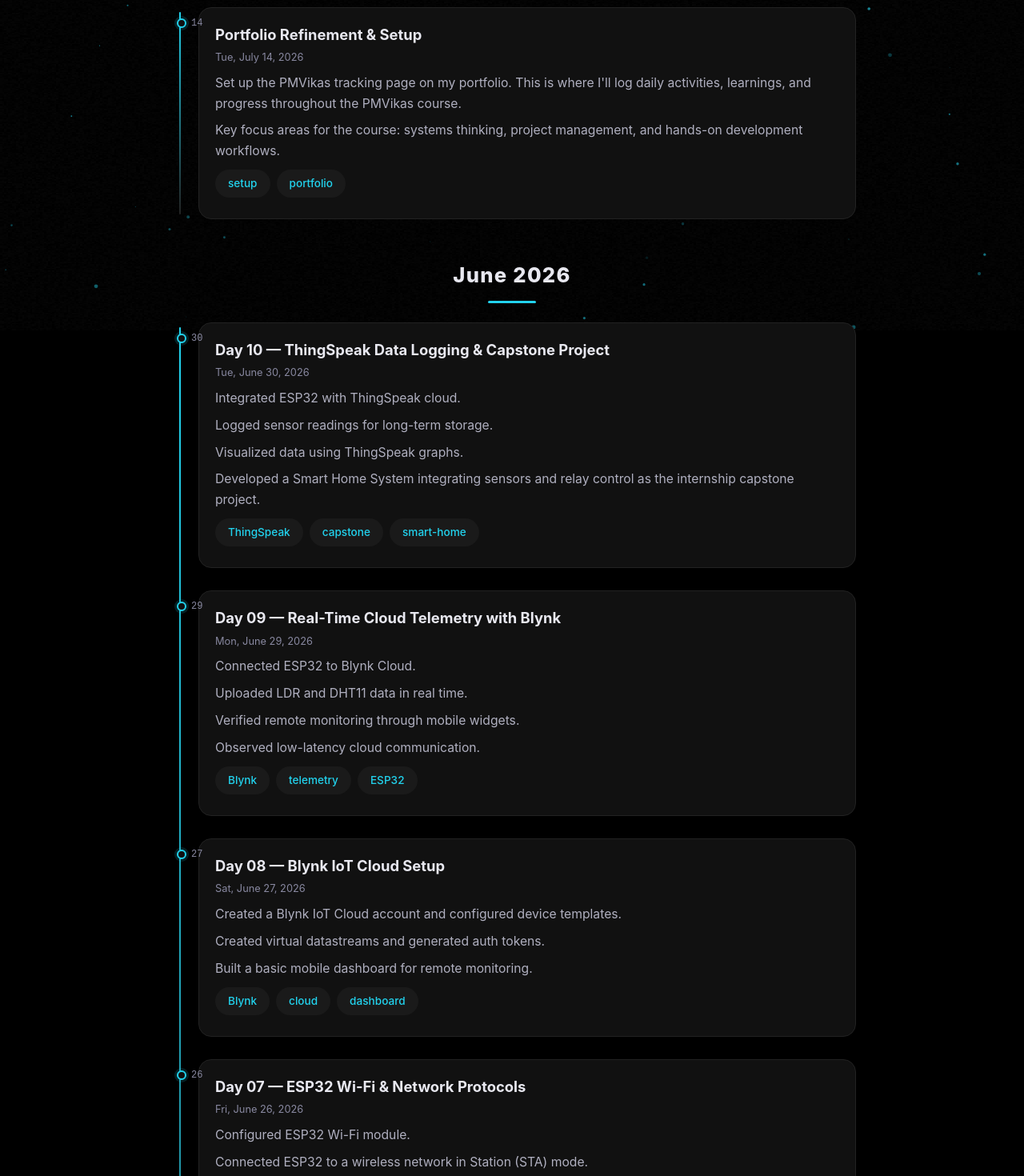
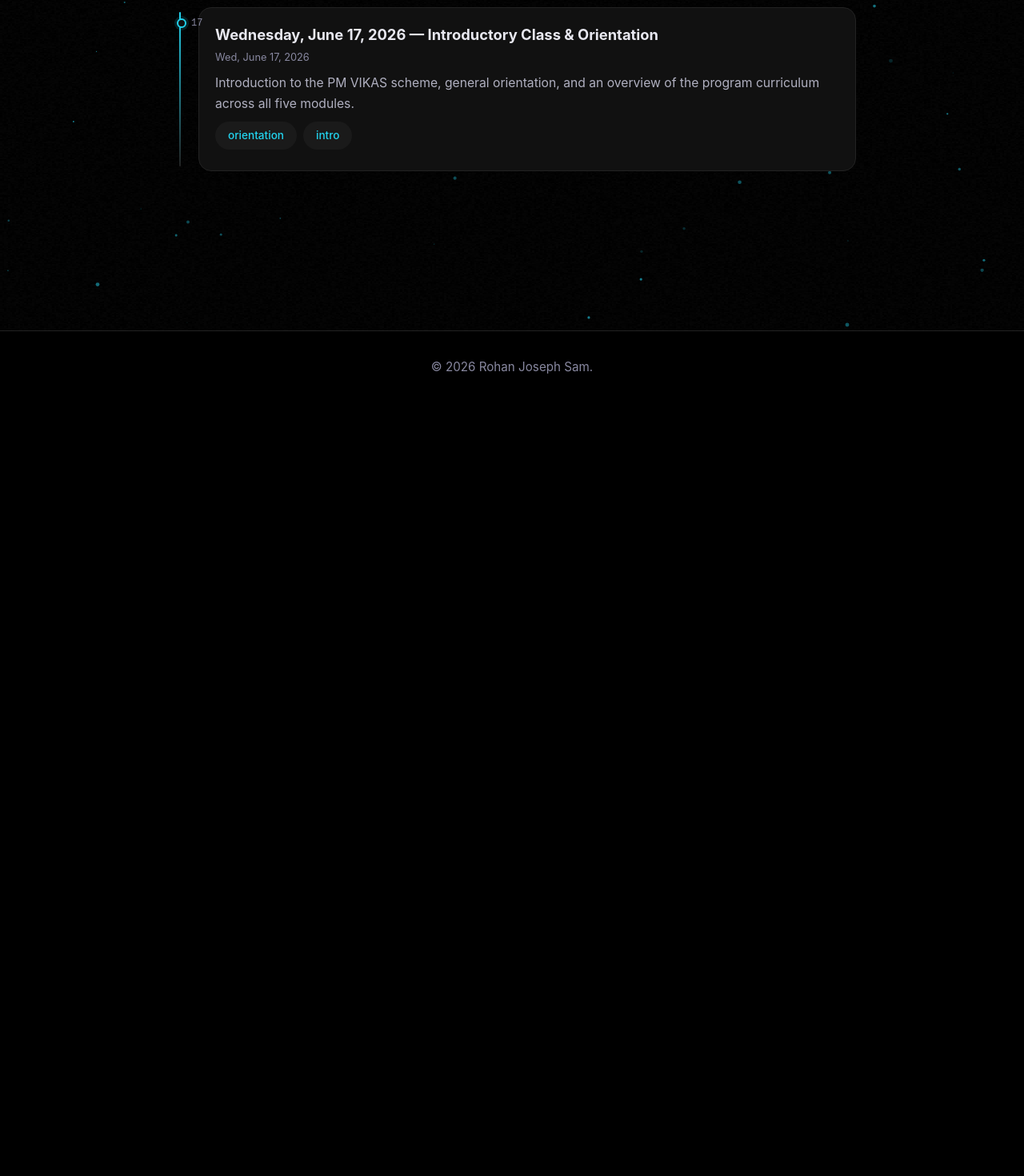
Before and after one commit to Phiraien/Portfolio, a React (Vite) app: page /Portfolio/pmvikas in a window 1280 px wide. Shown: the part 387-1857 px from the top of the page at 80% size. After the commit the page ends 891 px from the top, so only its background shows below. Built offline with nearby package versions, Linux system fonts and the light colour scheme.

Commit message:
chore: reset pmvikas daily log with Jun 17 orientation entry

```diff
--- a/src/data/pmvikas.js
+++ b/src/data/pmvikas.js
@@ -4,82 +4,11 @@
 
 const pmvikasEntries = [
   {
-    date: "2026-07-14",
-    title: "Portfolio Refinement & Setup",
-    content: `Set up the PMVikas tracking page on my portfolio. This is where I'll log daily activities, learnings, and progress throughout the PMVikas course.
-
-Key focus areas for the course: systems thinking, project management, and hands-on development workflows.`,
-    tags: ["setup", "portfolio"],
-  },
-  {
-    date: "2026-06-19",
-    title: "Day 01 — Introduction to IoT & Ecosystem",
+    date: "2026-06-17",
+    title: "Wednesday, June 17, 2026 — Introductory Class & Orientation",
     content:
-      "Inauguration of the PM-VIKAS IoT Assistant Training Program.\nIntroduction to IoT ecosystem, nodes, and device-to-cloud architecture.\nOverview of smart cities, smart grids, and real-world IoT applications.\nStudied communication layers used in IoT systems.",
-    tags: ["IoT", "overview"],
-  },
-  {
-    date: "2026-06-20",
-    title: "Day 02 — Microcontroller Architectures & Arduino IDE",
-    content:
-      "Studied Arduino Uno and ESP32 architectures.\nInstalled and configured Arduino IDE.\nLearned board and port configuration.\nWrote basic C/C++ programs and uploaded LED Blink to the board.",
-    tags: ["Arduino", "ESP32", "C/C++"],
-  },
-  {
-    date: "2026-06-22",
-    title: "Day 03 — Basic Electronic Components",
-    content:
-      "Learned about resistors, capacitors, and LEDs.\nUnderstood component specifications and practical applications.\nPerformed breadboard wiring exercises.\nBuilt simple circuits following standard design practices.",
-    tags: ["electronics", "breadboard"],
-  },
-  {
-    date: "2026-06-23",
-    title: "Day 04 — Hardware Measurement & GPIO",
-    content:
-      "Explored digital and analog GPIO pins.\nConfigured GPIOs for input and output operations.\nMeasured voltage, current, and resistance using a digital multimeter.\nVerified electrical parameters in practical circuits.",
-    tags: ["GPIO", "hardware"],
-  },
-  {
-    date: "2026-06-24",
-    title: "Day 05 — Interfacing LDR (Light Sensor)",
-    content:
-      "Interfaced an LDR with Arduino.\nRead ambient light intensity using analog inputs.\nProgrammed threshold-based lighting control.\nTriggered outputs based on changing light conditions.",
-    tags: ["sensors", "LDR", "Arduino"],
-  },
-  {
-    date: "2026-06-25",
-    title: "Day 06 — Interfacing DHT11 Temperature & Humidity Sensor",
-    content:
-      "Connected and programmed the DHT11 sensor.\nMeasured temperature and humidity.\nImplemented basic data validation to reduce noise.\nFormatted sensor readings for transmission.",
-    tags: ["sensors", "DHT11"],
-  },
-  {
-    date: "2026-06-26",
-    title: "Day 07 — ESP32 Wi-Fi & Network Protocols",
-    content:
-      "Configured ESP32 Wi-Fi module.\nConnected ESP32 to a wireless network in Station (STA) mode.\nLearned IP addressing concepts.\nStudied TCP client-server communication for IoT applications.",
-    tags: ["ESP32", "Wi-Fi", "networking"],
-  },
-  {
-    date: "2026-06-27",
-    title: "Day 08 — Blynk IoT Cloud Setup",
-    content:
-      "Created a Blynk IoT Cloud account and configured device templates.\nCreated virtual datastreams and generated auth tokens.\nBuilt a basic mobile dashboard for remote monitoring.",
-    tags: ["Blynk", "cloud", "dashboard"],
-  },
-  {
-    date: "2026-06-29",
-    title: "Day 09 — Real-Time Cloud Telemetry with Blynk",
-    content:
-      "Connected ESP32 to Blynk Cloud.\nUploaded LDR and DHT11 data in real time.\nVerified remote monitoring through mobile widgets.\nObserved low-latency cloud communication.",
-    tags: ["Blynk", "telemetry", "ESP32"],
-  },
-  {
-    date: "2026-06-30",
-    title: "Day 10 — ThingSpeak Data Logging & Capstone Project",
-    content:
-      "Integrated ESP32 with ThingSpeak cloud.\nLogged sensor readings for long-term storage.\nVisualized data using ThingSpeak graphs.\nDeveloped a Smart Home System integrating sensors and relay control as the internship capstone project.",
-    tags: ["ThingSpeak", "capstone", "smart-home"],
+      "Introduction to the PM VIKAS scheme, general orientation, and an overview of the program curriculum across all five modules.",
+    tags: ["orientation", "intro"],
   },
 ];
 
```
